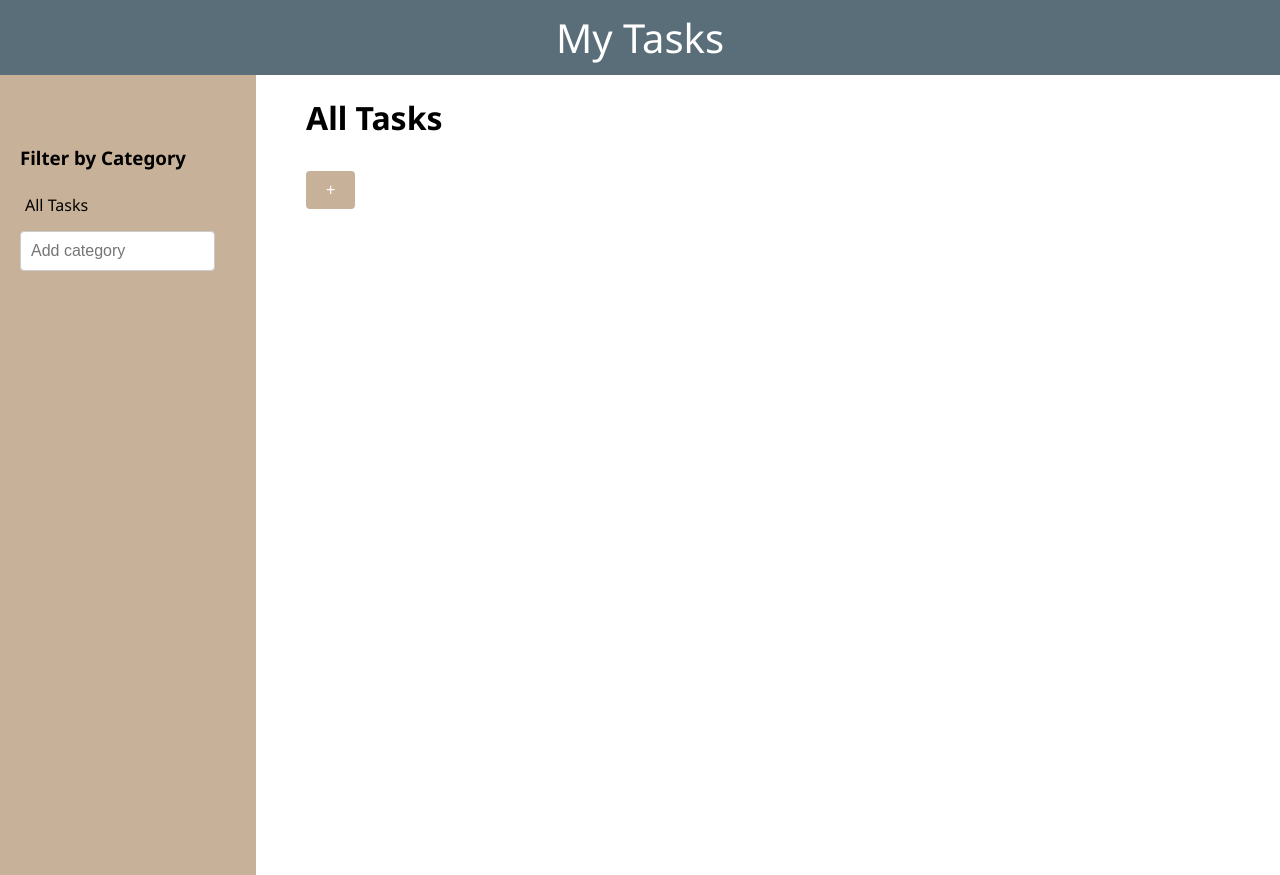
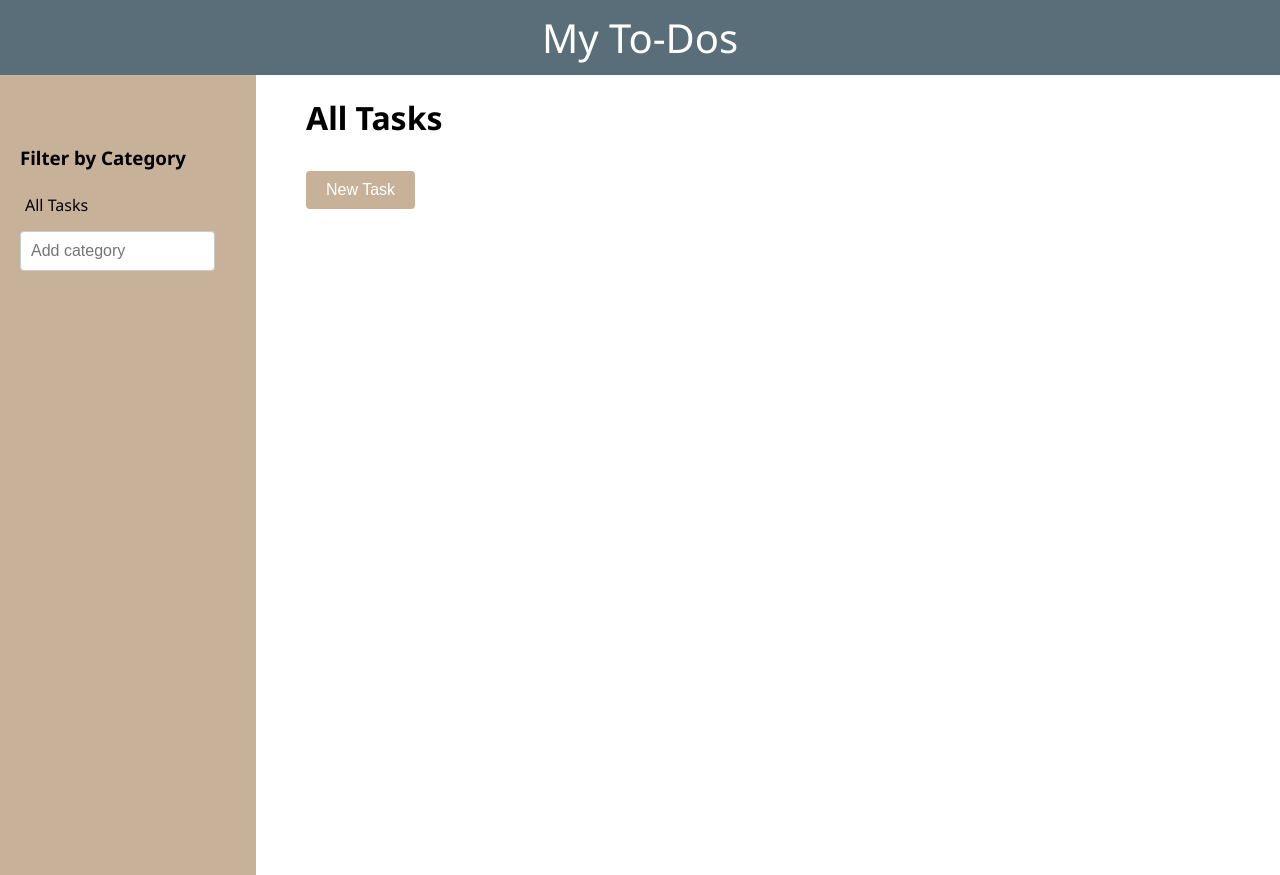
Before and after one commit to cmoratagarcia/odin-to-do-list, a website built with webpack: page src/index.html in a window 1280 px wide. Built offline with nearby package versions, Linux system fonts and the light colour scheme.

Commit message:
Change + button to New Task for clarity

```diff
--- a/src/index.html
+++ b/src/index.html
@@ -3,7 +3,7 @@
   <head>
     <meta charset="utf-8" />
     <meta http-equiv="X-UA-Compatible" content="IE=edge" />
-    <title>My Tasks</title>
+    <title>My To-Dos</title>
     <meta name="description" content="" />
     <meta name="viewport" content="width=device-width, initial-scale=1" />
     <script
@@ -12,7 +12,7 @@
     ></script>
   </head>
   <body>
-    <header>My Tasks</header>
+    <header>My To-Dos</header>
     <div class="content">
       <div class="sidebar">
         <div class="cat-container">
@@ -33,7 +33,7 @@
       <!-- Task cards section -->
       <main>
         <h1 class="cat-title">All Tasks</h1>
-        <button class="new-task-btn">+</button>
+        <button class="new-task-btn">New Task</button>
         <ul class="task-container"></ul>
       </main>
     </div>
```
